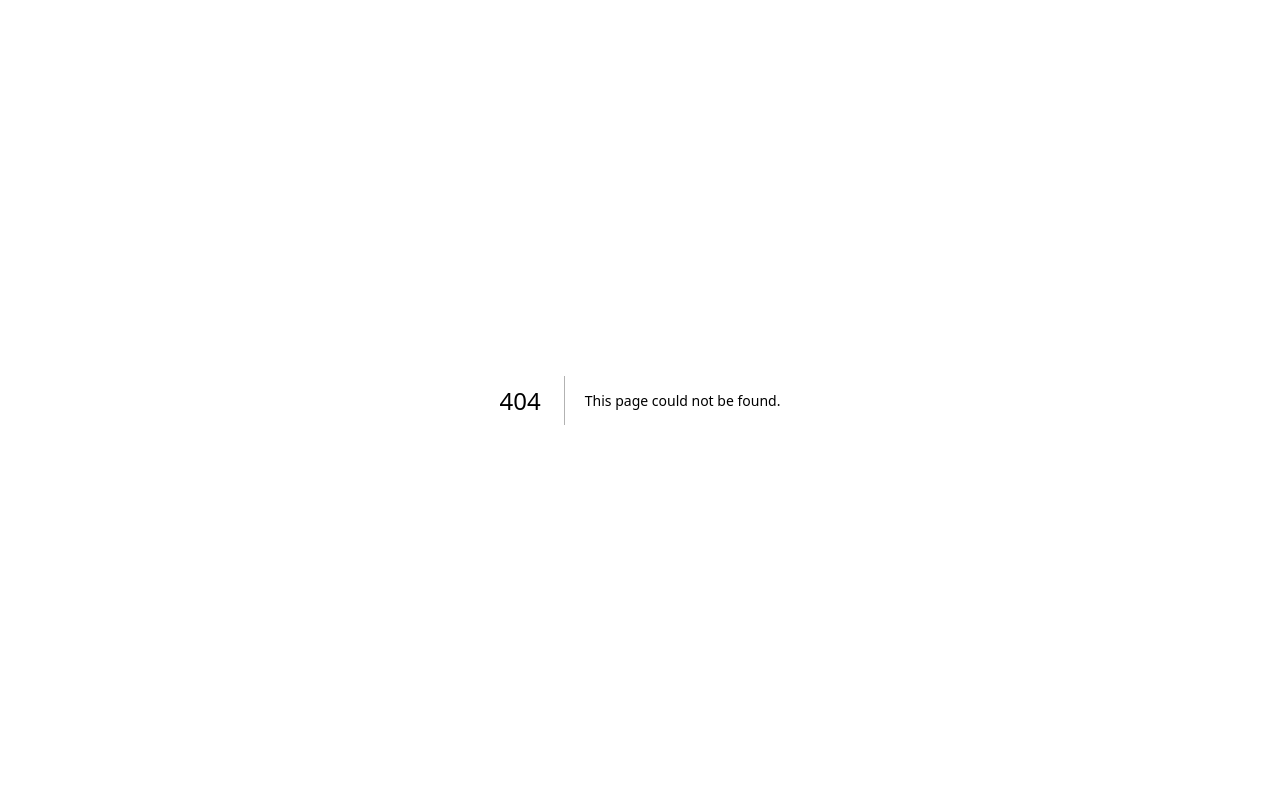
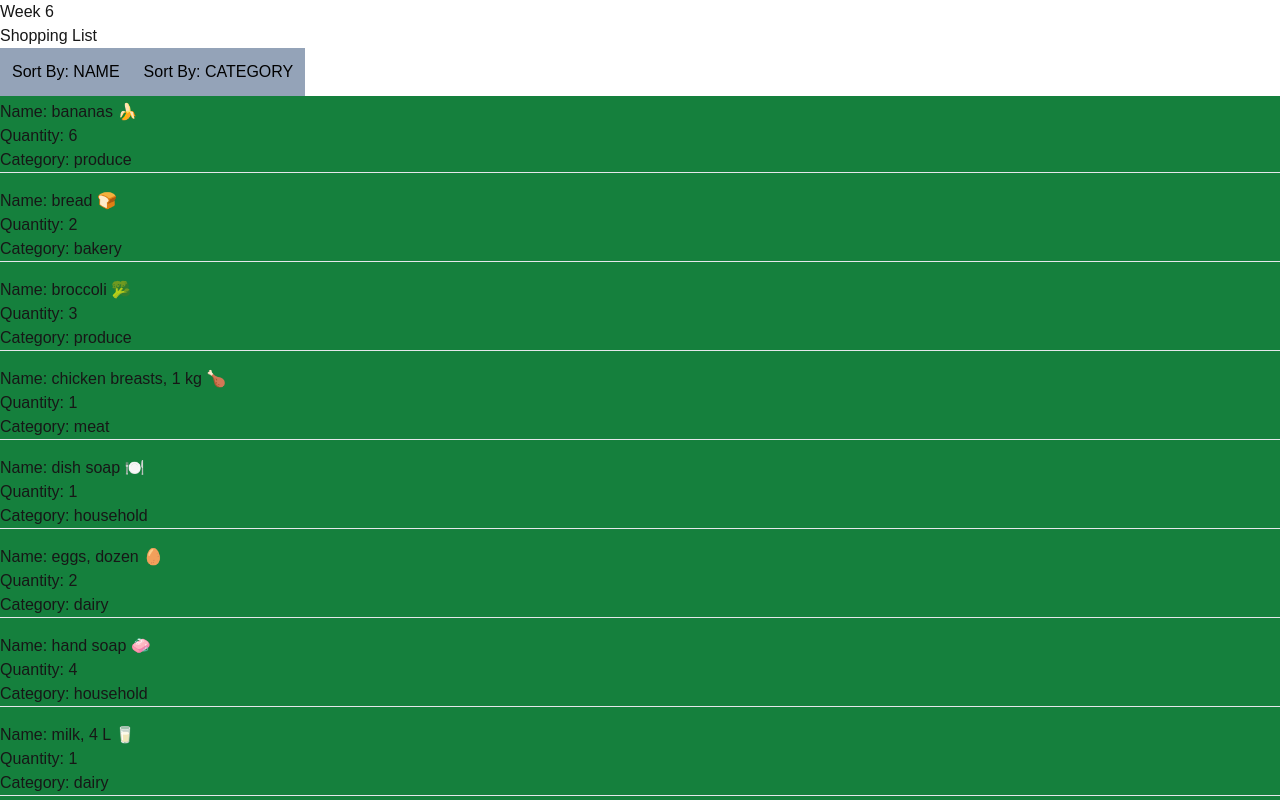
Before and after one commit to iTimeAtlas/cprg306-assignments, a Next.js app: page /week-7 in a window 1280 px wide. Before the commit this address had no page. Shown: the top 800 px of the page. Built offline with nearby package versions, Linux system fonts and the light colour scheme.

Commit message:
week-7 Full
This is the push for week-7 assignment. Full without errors from what is understood.

```diff
--- /dev/null
+++ b/app/week-7/item-list.js
@@ -0,0 +1,54 @@
+"use client";
+
+import { useState } from "react";
+import item from "./item";
+
+export default function ItemList({items}) {
+
+    // Stylings
+    let buttonStyling = "px-3 py-3 bg-slate-400 text-black";
+
+  const [sortBy, setSortBy] = useState("name");
+
+  let newItemList = items.map((item) => item);
+  console.dir(newItemList);
+
+  const sortByName = (event) => {
+    newItemList.sort((a, b) => a.name.localeCompare(b.name));
+    setSortBy("name");
+  };
+
+  const sortByCategory = (event) => {
+    newItemList.sort((a, b) => a.category.localeCompare(b.category));
+    setSortBy("category");
+  };
+
+  if (sortBy == "name") {
+    newItemList.sort((a, b) => a.name.localeCompare(b.name));
+  }
+
+  if (sortBy == "category") {
+    newItemList.sort((a, b) => a.category.localeCompare(b.category));
+  }
+
+  return (
+    <div>
+      <button type="button" onClick={sortByName} className={buttonStyling}>
+        Sort By: NAME
+      </button>
+      <button type="button" onClick={sortByCategory} className={buttonStyling}>
+        Sort By: CATEGORY
+      </button>
+      <ul>
+        {newItemList.map((item) => (
+          <li key={item.id} className="py-1 bg-green-700">
+            <h2>Name: {item.name}</h2>
+            <p>Quantity: {item.quantity}</p>
+            <p>Category: {item.category}</p>
+            <hr className="py-1"/>
+          </li>
+        ))}
+      </ul>
+    </div>
+  );
+}
--- /dev/null
+++ b/app/week-7/item.js
@@ -0,0 +1,19 @@
+
+/*
+    Remember that the itemObj has to have {}
+    because its an object of Javascript
+*/
+export default function Item({itemObj}){
+
+    let {id ,name, quantity, category} = itemObj;
+
+    let pStyle = "text-2x1";
+
+    return(
+        <div className="bg-slate-500 border-2">
+            <h2 className="text-4x1 text-yellow-300">Name: {name}</h2>
+            <p className={pStyle}>Quantity: {quantity}</p>
+            <p className={pStyle}>Category: {category}</p>
+        </div>
+    );
+}
--- /dev/null
+++ b/app/week-7/items.json
@@ -0,0 +1,74 @@
+[
+    {
+      "id": "1h2GJKH12gkHG31h1H",
+      "name": "milk, 4 L 🥛",
+      "quantity": 1,
+      "category": "dairy"
+    },
+    {
+      "id": "2KJH3k2j3H1k2J3K1H",
+      "name": "bread 🍞",
+      "quantity": 2,
+      "category": "bakery"
+    },
+    {
+      "id": "3h2KJH3k2j3H1k2J3",
+      "name": "eggs, dozen 🥚",
+      "quantity": 2,
+      "category": "dairy"
+    },
+    {
+      "id": "4k2J3K1H2GJKH12gk",
+      "name": "bananas 🍌",
+      "quantity": 6,
+      "category": "produce"
+    },
+    {
+      "id": "5H1h1H2KJH3k2j3H",
+      "name": "broccoli 🥦",
+      "quantity": 3,
+      "category": "produce"
+    },
+    {
+      "id": "6H1k2J3K1H2GJKH1",
+      "name": "chicken breasts, 1 kg 🍗",
+      "quantity": 1,
+      "category": "meat"
+    },
+    {
+      "id": "7gkHG31h1H2KJH3k",
+      "name": "pasta sauce 🍝",
+      "quantity": 3,
+      "category": "canned goods"
+    },
+    {
+      "id": "8j3H1k2J3K1H2GJK",
+      "name": "spaghetti, 454 g 🍝",
+      "quantity": 2,
+      "category": "dry goods"
+    },
+    {
+      "id": "9H12gkHG31h1H2KJ",
+      "name": "toilet paper, 12 pack 🧻",
+      "quantity": 1,
+      "category": "household"
+    },
+    {
+      "id": "10H3k2j3H1k2J3K1",
+      "name": "paper towels, 6 pack",
+      "quantity": 1,
+      "category": "household"
+    },
+    {
+      "id": "11k2J3K1H2GJKH12",
+      "name": "dish soap 🍽️",
+      "quantity": 1,
+      "category": "household"
+    },
+    {
+      "id": "12GJKH12gkHG31h1",
+      "name": "hand soap 🧼",
+      "quantity": 4,
+      "category": "household"
+    }
+  ]
--- /dev/null
+++ b/app/week-7/new-item.js
@@ -0,0 +1,109 @@
+"use-client";
+
+import { useState } from "react";
+
+export default function NewItem({onAddItem}) {
+
+
+  // STATES
+  const [quantity, setQuantity] = useState(1);
+  const [name, setName] = useState("");
+  const [category, setCategory] = useState("Produce");
+
+
+  const nameChange = (event) => {
+    setName(event.target.value);
+  };
+
+  const upQChange = (event) => {
+    // event.preventDefault();
+      if (quantity < 20) {
+          setQuantity(quantity + 1);
+      }
+
+
+  }
+
+  const downQChange = (event) => {
+    // event.preventDefault();
+      if (1 < quantity) {
+          setQuantity(quantity - 1);
+      }
+
+  }
+
+  const categoryChange = (event) => {
+    setCategory(event.target.value)
+  }
+
+  const handleSubmit = (event) => {
+    event.preventDefault();
+
+    let itemInfo = {
+      itemName: name,
+      itemCount: quantity,
+      itemCat: category
+
+    };
+
+    onAddItem(`
+      ID: ${generateRandomString()}
+      Name: ${itemInfo.itemName}
+      Quantity: ${itemInfo.itemCount}
+      Category: ${itemInfo.itemCat}
+      `);
+  }
+
+
+  // STYLES
+  let buttonIncrease =
+    "bg-blue-400 hover: bg-blue-700 active:bg-yellow-300 rounded text-white mt-5 px-4 py-2";
+
+  let buttonDecrease =
+    "bg-red-400 hover: bg-red-700 active:bg-yellow-300 rounded text-white mt-5 px-4 py-2";
+
+  let titleTextStyle = "text-lg font-bold italic";
+
+  if (quantity >= 20) {
+    buttonIncrease = "bg-gray-400 rounded text-white mt-5 px-4 py-2";
+  }
+
+  if (quantity <= 1) {
+    buttonDecrease = "bg-gray-400 rounded text-white mt-5 px-4 py-2";
+  }
+
+
+
+
+
+  return (
+    <form onSubmit={handleSubmit} className="bg-blue-800 p-4">
+        <p input="text" className={titleTextStyle}>Name: {name}</p>
+       <input type="text" className="text-black" onChange={nameChange}></input>
+
+      <p className={titleTextStyle}>Quantity: {quantity}</p>
+      <button type="button" onClick={upQChange} className={buttonIncrease}>
+        +
+      </button>
+      <button type="button" onClick={downQChange} className={buttonDecrease}>
+        -
+      </button>
+
+      <p className={titleTextStyle}>Category: {category}</p>
+      <select className="text-black" onChange={categoryChange}>
+        <option value="Produce">Produce</option>
+        <option value="Dairy">Dairy</option>
+        <option value="Bakery">Bakery</option>
+        <option value="Meat">Meat</option>
+        <option value="Frozen Foods">Frozen Food</option>
+        <option value="Canned Goods">Canned Goods</option>
+        <option value="Dry Goods">Dry Goods</option>
+        <option value="Beverages">Beverages</option>
+        <option value="Snacks">Snacks</option>
+        <option value="Household">Household</option>
+        <option value="Other">Other</option>
+      </select>
+      <button type="submit">Submit</button>
+    </form>
+  );
+}
--- /dev/null
+++ b/app/week-7/page.js
@@ -0,0 +1,26 @@
+"use client";
+
+import ItemList from "./item-list";
+import NewItem from "./item";
+import itemsData from "./items.json";
+import { useState } from "react";
+
+export default function Page(){
+
+    const [items, setItems] = useState(
+        itemsData.map((item) => ({...item}))
+    );
+
+    const handleAddItem = (newItem) => {
+        setItems([...items, newItem])
+    };
+
+    return(
+        <main>
+            <h1>Week 6</h1>
+            <h1>Shopping List</h1>
+            <ItemList items={items}/>
+        </main>
+    );
+
+}
```
